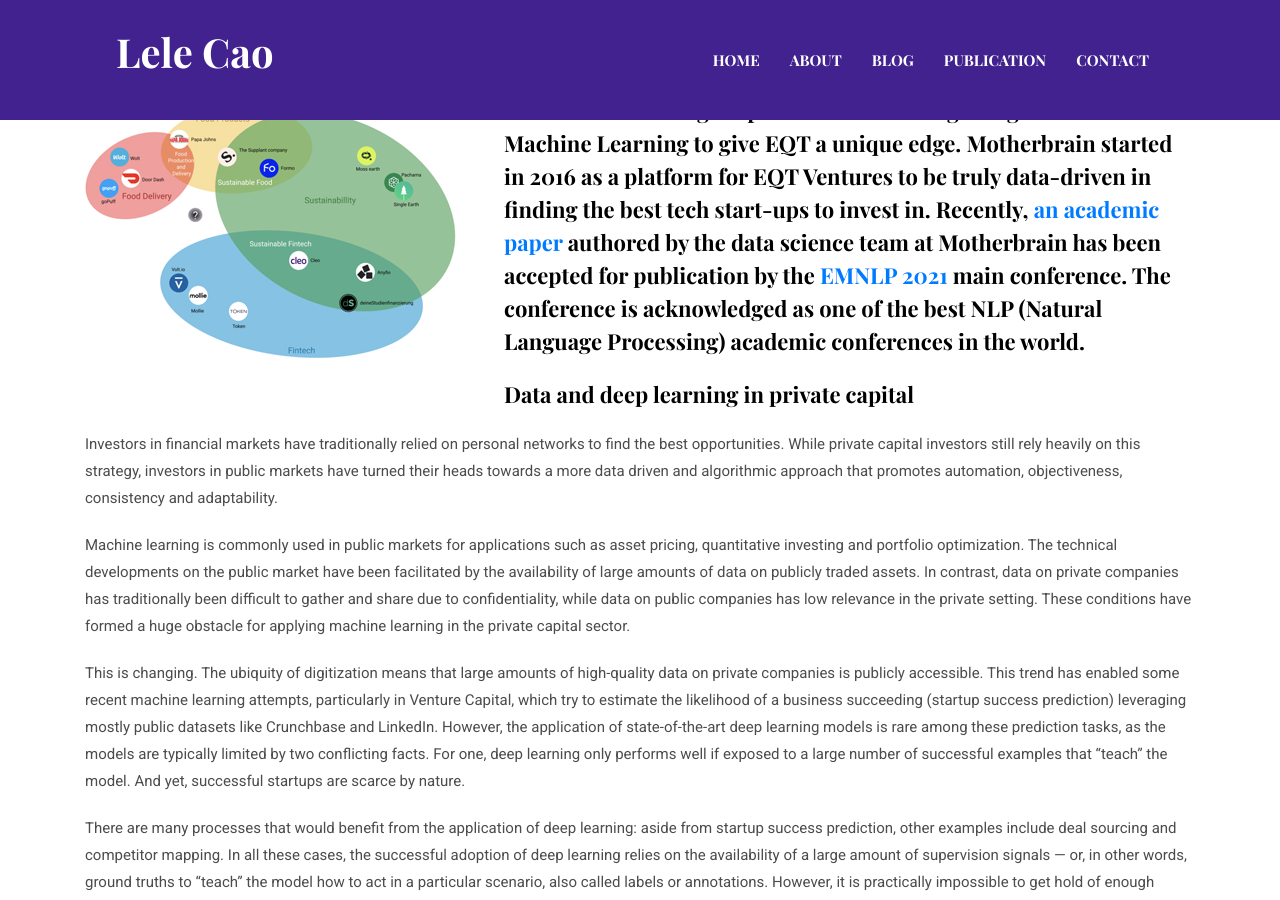
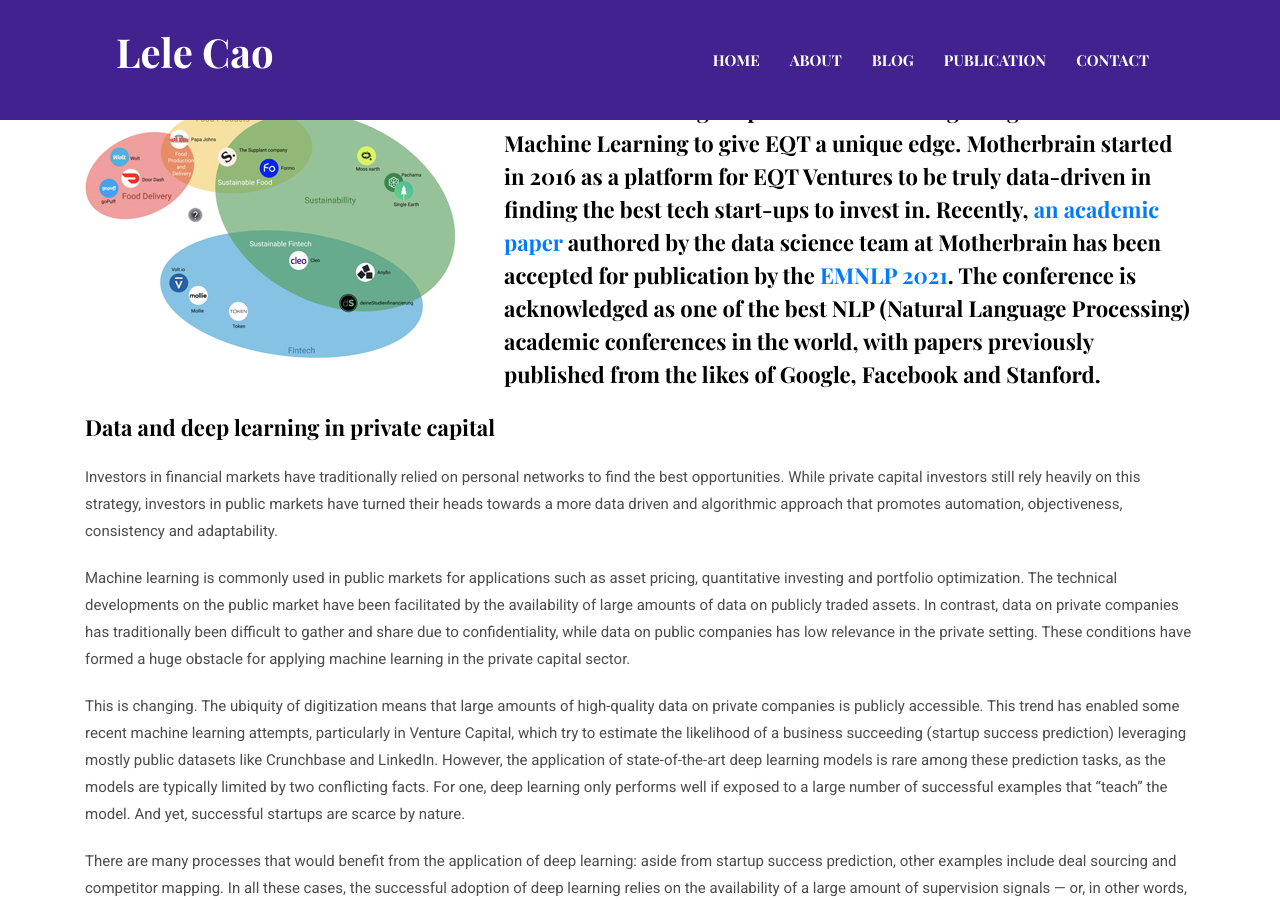
Before and after one commit to vishalbelsare/caolele.github.io, a Jekyll site: the page built from _posts/2017-05-26-amazon-increase-income-1.5-million copy 2.markdown, in a window 1280 px wide and 900 px high, scrolled down 677 px. Built offline with Jekyll 4.4.1, drawn with Linux system fonts in a browser that asks for light colours.

Commit message:
minor formatting

```diff
--- a/_posts/2017-05-26-amazon-increase-income-1.5-million copy 2.markdown
+++ b/_posts/2017-05-26-amazon-increase-income-1.5-million copy 2.markdown
@@ -7,7 +7,7 @@
 tags:   EQT
 ---
 
-**[Motherbrain](https://eqtgroup.com/motherbrain) is a digital platform that leverages Big Data and Machine Learning to give EQT a unique edge. Motherbrain started in 2016 as a platform for EQT Ventures to be truly data-driven in finding the best tech start-ups to invest in. Recently, [an academic paper](https://aclanthology.org/2021.emnlp-main.791/) authored by the data science team at Motherbrain has been accepted for publication by the [EMNLP 2021](https://2021.emnlp.org/) main conference. The conference is acknowledged as one of the best NLP (Natural Language Processing) academic conferences in the world.**
+**[Motherbrain](https://eqtgroup.com/motherbrain) is a digital platform that leverages Big Data and Machine Learning to give EQT a unique edge. Motherbrain started in 2016 as a platform for EQT Ventures to be truly data-driven in finding the best tech start-ups to invest in. Recently, [an academic paper](https://aclanthology.org/2021.emnlp-main.791/) authored by the data science team at Motherbrain has been accepted for publication by the [EMNLP 2021](https://2021.emnlp.org/). The conference is acknowledged as one of the best NLP (Natural Language Processing) academic conferences in the world, with papers previously published from the likes of Google, Facebook and Stanford.**
 
 **Data and deep learning in private capital**
 
```
